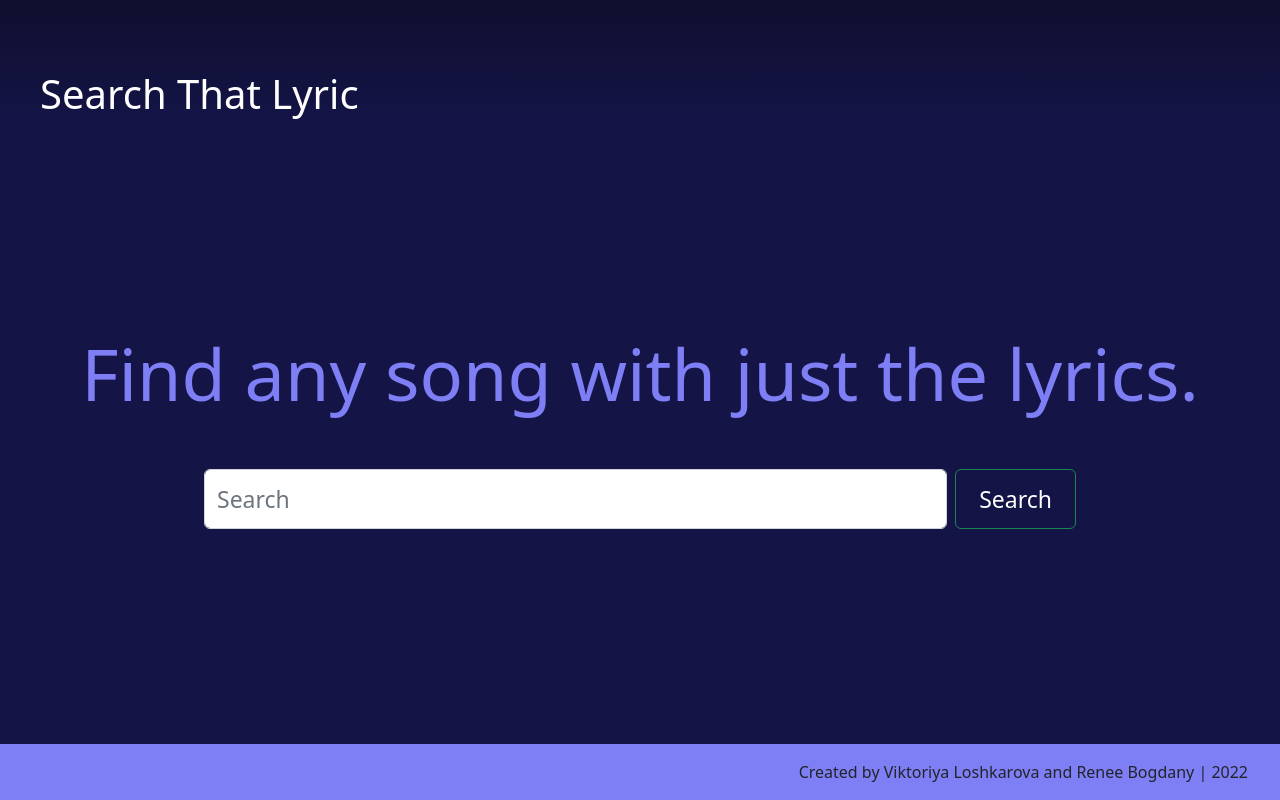
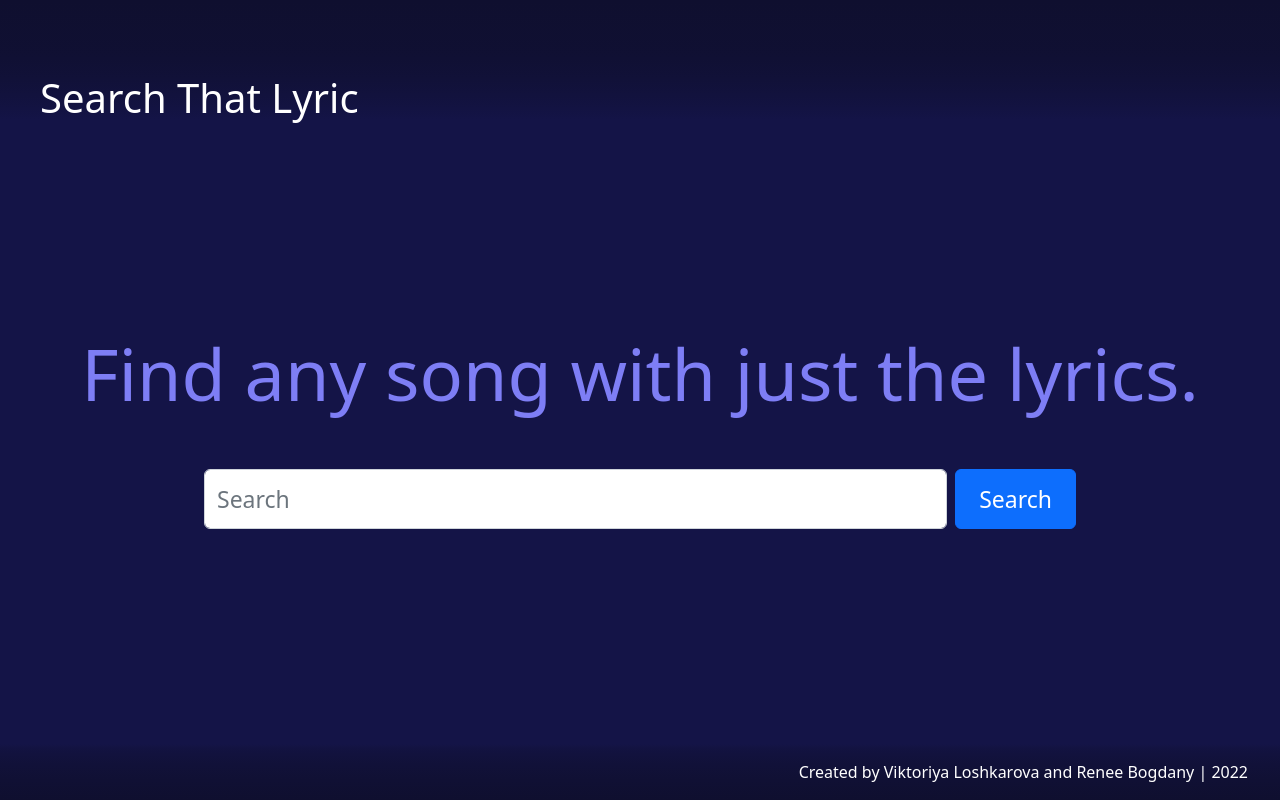
Before and after one commit to viktoriyaloshkarova/SearchThatLyric, a React (Create React App) app: page / in a window 1280 px wide. Built offline with nearby package versions, Linux system fonts and the light colour scheme.

Commit message:
added second page and switch to that page on search

```diff
--- a/package.json
+++ b/package.json
@@ -10,6 +10,7 @@
     "react": "^18.2.0",
     "react-bootstrap": "^2.4.0",
     "react-dom": "^18.2.0",
+    "react-router-dom": "^6.3.0",
     "react-scripts": "5.0.1",
     "web-vitals": "^2.1.4"
   },
--- a/public/index.html
+++ b/public/index.html
@@ -1,14 +1,12 @@
 <!DOCTYPE html>
 <html lang="en">
+
 <head>
   <meta charset="utf-8" />
   <link rel="icon" href="%PUBLIC_URL%/favicon.ico" />
   <meta name="viewport" content="width=device-width, initial-scale=1" />
   <meta name="theme-color" content="#000000" />
-    <meta
-      name="description"
-      content="Web site created using create-react-app"
-    />
+  <meta name="description" content="Web site created using create-react-app" />
   <link rel="apple-touch-icon" href="%PUBLIC_URL%/logo192.png" />
   <!--
       manifest.json provides metadata used when your web app is installed on a
@@ -24,8 +22,9 @@
       work correctly both with client-side routing and a non-root public URL.
       Learn how to configure a non-root public URL by running `npm run build`.
     -->
-    <title>React App</title>
+  <title>Search That Lyric</title>
 </head>
+
 <body>
   <noscript>You need to enable JavaScript to run this app.</noscript>
   <div id="root"></div>
@@ -40,4 +39,5 @@
       To create a production bundle, use `npm run build` or `yarn build`.
     -->
 </body>
+
 </html>
--- a/src/App.js
+++ b/src/App.js
@@ -7,19 +7,63 @@ import Search from './components/search/search.js';
 import Description from './components/description/description.js';
 import Header from './components/header/header.js';
 import Footer from './components/footer/footer.js';
+import {
+  useNavigate,
+  Routes,
+  Route
+} from "react-router-dom";
+
 
 function App() {
+  const navigate = useNavigate();
+
+  const navigateToResults = () => {
+    // 👇️ navigate to /results
+    navigate('/results');
+  };
+
+  // const navigateHome = () => {
+  //   // 👇️ navigate to /
+  //   navigate('/');
+  // };
+
+  return (
+
+    <div>
+      <Routes>
+        <Route path="/" element={<Home switchToResults={navigateToResults} />} />
+        <Route path="/results" element={<Results />} />
+      </Routes>
+    </div>
 
 
+  );
+
+
+
+}
+
+
+function Home(props) {
   return (
     <div className="App">
       <Header />
       <div className="App-header">
         <Description />
-        <Search />
+        <Search switchToResults={props.switchToResults} />
       </div>
       <Footer />
+    </div>);
+}
+
+function Results() {
+  return (
+    <div className="App">
+      <Header />
+      <Footer />
+
     </div>
+
   );
 }
 
--- a/src/components/footer/footer.css
+++ b/src/components/footer/footer.css
@@ -2,10 +2,11 @@ footer {
     height: 7vh;
     width: 100%;
     text-align: right;
-    background: #7e7ef5;
+    background-image: linear-gradient(#141447, 27%, #0F0F2F);
 }
 
 footer p {
     line-height: 7vh;
     padding-right: 2em;
+    color: white;
 }
--- a/src/components/header/header.css
+++ b/src/components/header/header.css
@@ -4,10 +4,10 @@ header {
     padding-left: 2.5em;
     height: 15vh;
     padding-top: 2.1em;
-    background-image: linear-gradient(#0F0F2F, #141447);
+    background-image: linear-gradient(#0F0F2F, 73%, #141447);
 }
 
 h1 {
-    line-height: 15vh;
+    margin-top: 1em;
     color: white;
 }
--- a/src/components/search/search.js
+++ b/src/components/search/search.js
@@ -5,19 +5,31 @@ import Button from 'react-bootstrap/Button';
 import Form from 'react-bootstrap/Form';
 import React, { useState } from "react";
 
-function Search() {
+function Search(props) {
     const [inputText, setInputText] = useState("");
-    function search() {
+    // function search() {
+    //     console.log(e);
+    //     var searchInput = document.getElementById("search-input").value.toLowerCase()
+    //     setInputText(searchInput)
+    // }
+    let search = (e) => {
+        e.preventDefault()
+        //convert input text to lower case
+        // var lowerCase = e.target.value.toLowerCase();
+        // setInputText(lowerCase);
+        console.log(e.target)
         var searchInput = document.getElementById("search-input").value.toLowerCase()
         setInputText(searchInput)
-    }
+        props.switchToResults()
+    };
+
 
 
     return (
 
         <div className="container">
 
-            <Form className="d-flex">
+            <Form onSubmit={search} className="d-flex">
                 <Form.Control
                     type="search"
                     placeholder="Search"
@@ -25,7 +37,7 @@ function Search() {
                     aria-label="Search"
                     id="search-input"
                 />
-                <Button onClick={() => { search() }} variant="outline-success">Search</Button>
+                <Button as="input" type="submit" value="Search" />
             </Form>
 
             <p>{inputText}</p>
--- a/src/index.js
+++ b/src/index.js
@@ -3,11 +3,15 @@ import ReactDOM from 'react-dom/client';
 import './index.css';
 import App from './App';
 import reportWebVitals from './reportWebVitals';
+import { BrowserRouter } from 'react-router-dom';
 
 const root = ReactDOM.createRoot(document.getElementById('root'));
 root.render(
   <React.StrictMode>
-    <App />
+    <BrowserRouter>
+      <App />
+    </BrowserRouter>
+
   </React.StrictMode>
 );
 
```
Also changed, not shown: 1 other file (tests, documents, lock files or other folders). Lines whose indentation alone changed are shown as unchanged.
